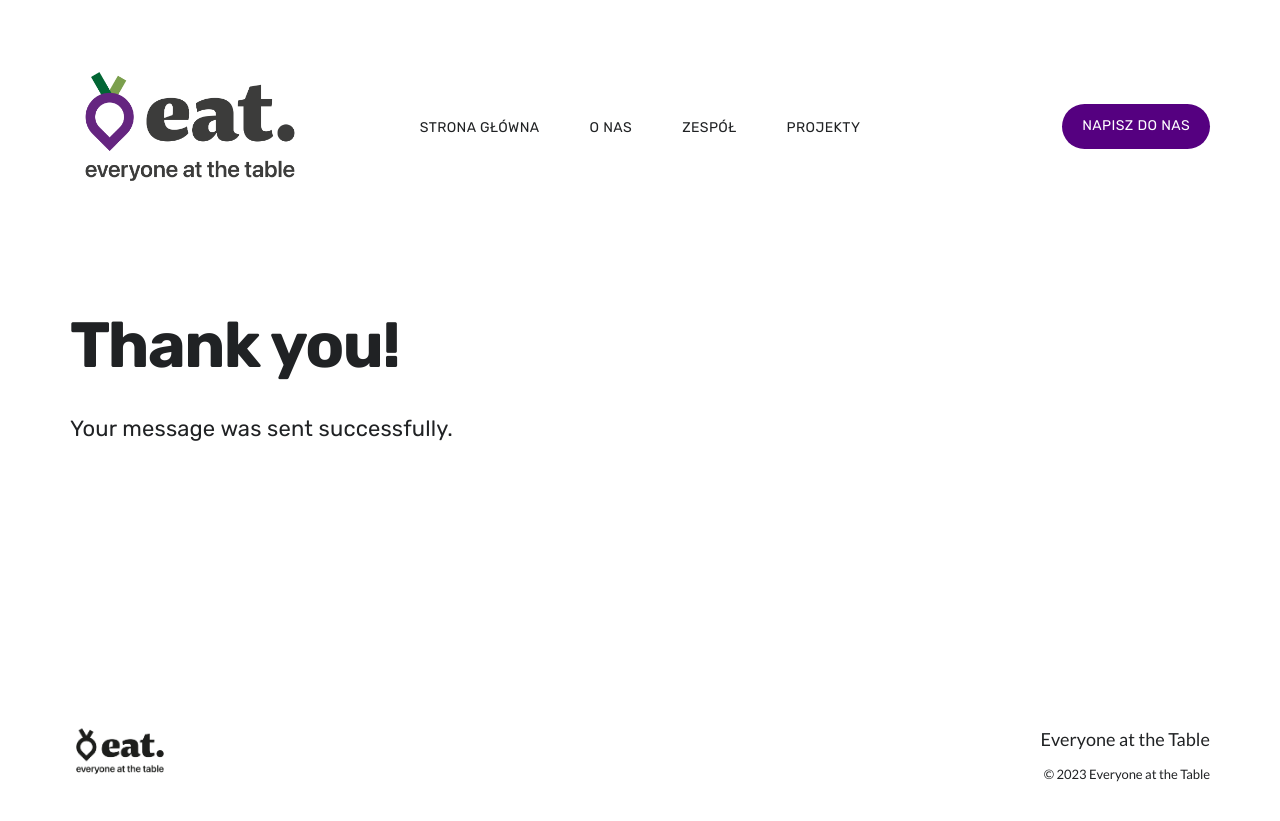
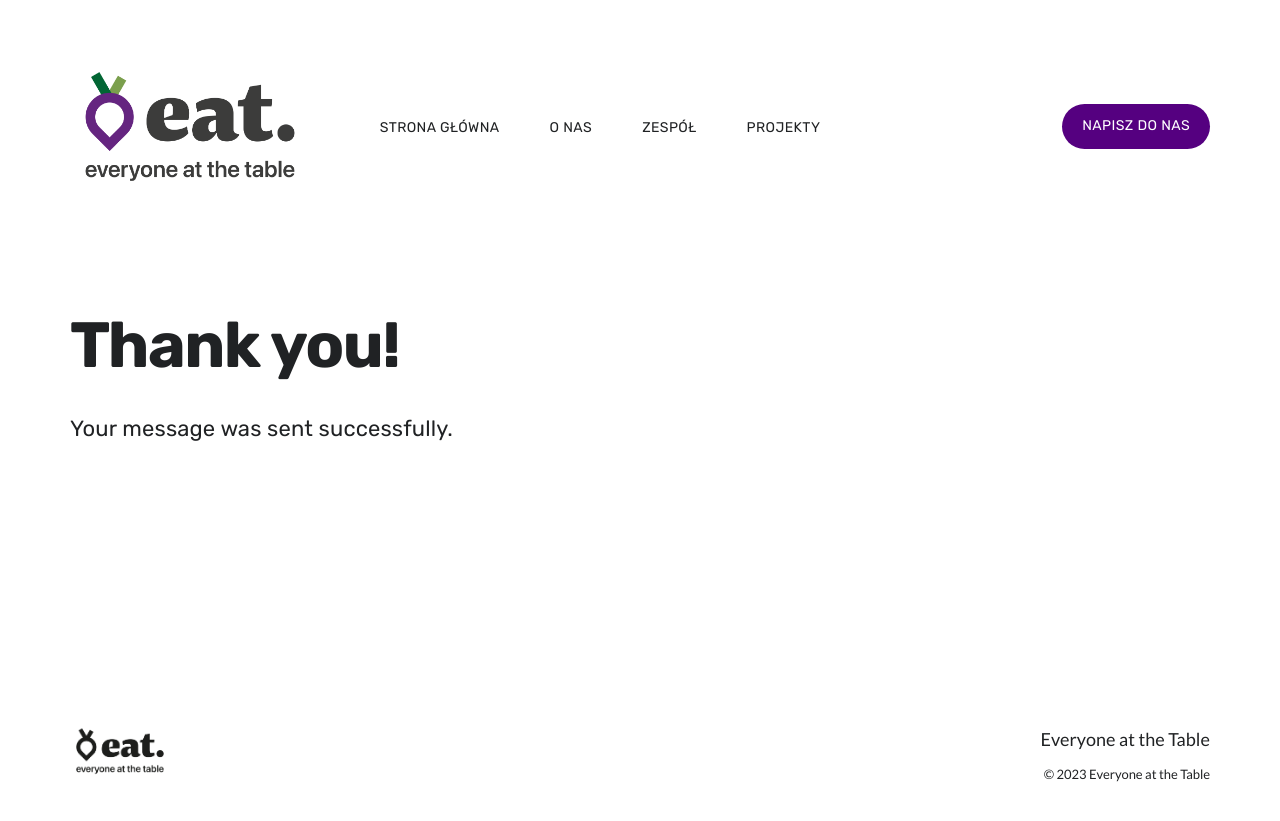
Before and after one commit to everyoneatthetable/eat_website, a Jekyll site: the page built from _pages/thanks.md, in a window 1280 px wide. Shown: the top 821 px of the page. Built offline with Jekyll 4.4.1, drawn with Linux system fonts in a browser that asks for light colours; nearby versions of some CDN libraries.

Commit message:
Update _component__header.scss

```diff
--- a/_sass/_includes/_component__header.scss
+++ b/_sass/_includes/_component__header.scss
@@ -169,6 +169,8 @@
   flex-direction: column;
   align-items: center;
   margin-top: 120px;
+  margin-right: 80px;
+
 
   .menu__list__item {
     margin-bottom: 24px;
```
